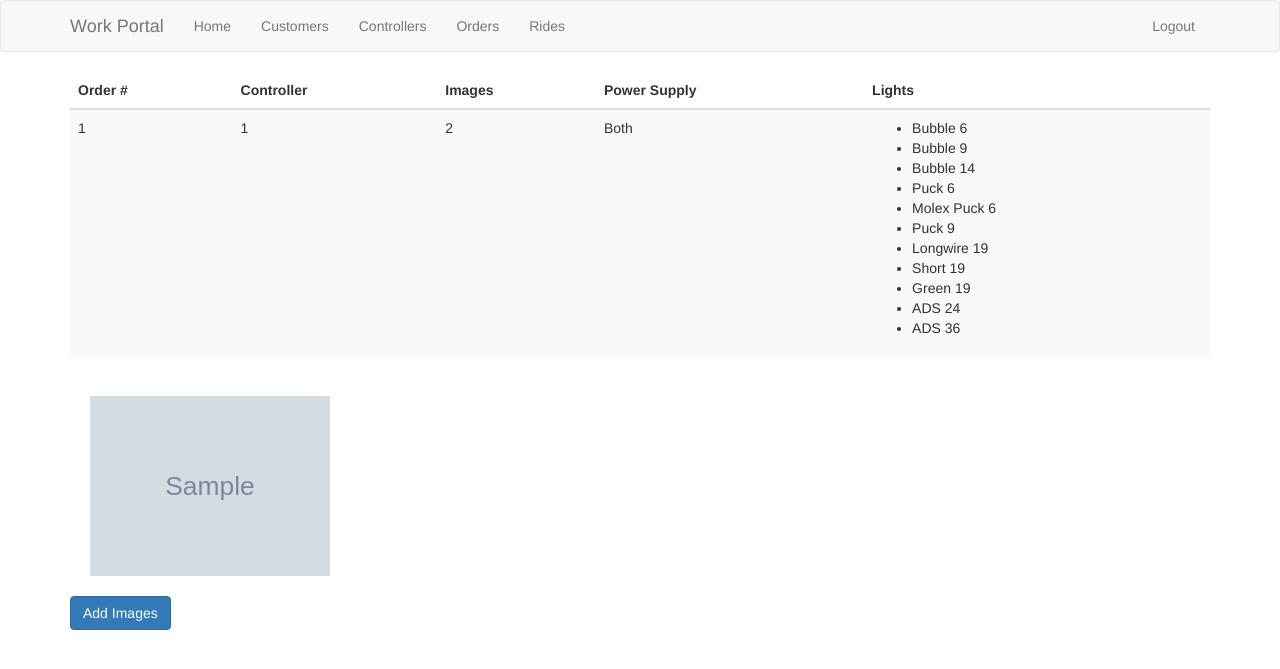
After one commit to garinm90/work, a Flask app: page /order/1 in a window 1280 px wide. The commit adds this page. Shown: the top 669 px of the page. Run offline with Flask 2, Linux system fonts and the light colour scheme; a user stored in the database is signed in; tables that the repository leaves empty hold one stand-in row (values such as "Sample post"); grey boxes marked "Sample" are stand-in pictures; some libraries are stand-ins or nearby versions.

Commit message:
Styling changes

```diff
--- /dev/null
+++ b/app/templates/detail_order.html
@@ -0,0 +1,83 @@
+{% extends "base.html" %}
+
+{% block app_content %}
+
+    <table class="table table-striped">
+        <thead>
+        <tr>
+            <th>Order #</th>
+            <th>Controller</th>
+            <th>Images</th>
+            <th>Power Supply</th>
+            <th>Lights</th>
+        </tr>
+        </thead>
+
+        <tr>
+            <td>{{ order.id }}</td>
+            <td>1</td>
+            <td>2</td>
+            {% if order.two_forty and order.three_twenty %}
+                <td>Both</td>
+            {% elif order.three_twenty %}
+                <td>320</td>
+            {% elif order.two_forty %}
+                <td>240</td>
+            {% endif %}
+            <td>
+                <ul>
+                    {% if order.bubble_six %}
+                        <li>Bubble 6</li>
+                    {% endif %}
+
+                    {% if order.bubble_nine %}
+                        <li>Bubble 9</li>
+                    {% endif %}
+
+                    {% if order.bubble_fourteen %}
+                        <li>Bubble 14</li>
+                    {% endif %}
+
+                    {% if order.puck_six %}
+                        <li>Puck 6</li>
+                    {% endif %}
+                    {% if order.puck_molex_six %}
+                        <li>Molex Puck 6</li>
+                    {% endif %}
+                    {% if order.puck_nine %}
+                        <li>Puck 9</li>
+                    {% endif %}
+                    {% if order.long_nineteen %}
+                        <li>Longwire 19</li>
+                    {% endif %}
+                    {% if order.short_nineteen %}
+                        <li>Short 19</li>
+                    {% endif %}
+                    {% if order.green_nineteen %}
+                        <li>Green 19</li>
+                    {% endif %}
+                    {% if order.ads_twentyfour %}
+                        <li>ADS 24</li>
+                    {% endif %}
+                    {% if order.ads_thirtysix %}
+                        <li>ADS 36</li>
+                    {% endif %}
+
+
+                </ul>
+            </td>
+        </tr>
+
+    </table>
+    {% for image in order.image %}
+        <div class="display">
+            <div class="zoom">
+                <img src="{{ image_url(image.filename) }}" alt="">
+            </div>
+        </div>
+    {% endfor %}
+    <br>
+    <a class="btn btn-primary" href="{{ url_for('upload', order_id=order.id) }}">Add Images</a>
+
+
+{% endblock %}
--- a/app/templates/images.html
+++ b/app/templates/images.html
@@ -17,7 +17,8 @@
         {% endfor %}
     {% else %}
         <h3>Nothing uploaded</h3>
-        <a class="btn btn-primary" href="{{ url_for('upload') }}">Click to upload</a>
     {% endif %}
+    <br>
+    <a class="btn btn-primary" href="{{ url_for('upload', order_id=order_id) }}">Click to upload</a>
 
 {% endblock %}
--- a/app/templates/customers.html
+++ b/app/templates/list_customers.html
@@ -16,8 +16,8 @@
                 </td>
                 <td><a class="btn btn-default"
                        href="{{ url_for('customer_orders', customer_id=customer.id) }}">Orders</a></td>
-                <td><a class="btn btn-default" href="#">Controllers</a></td>
-                <td><a class="btn btn-default" href="#">Rides</a></td>
+                <td><a class="btn btn-primary" href="{{ url_for('create_order', customer_id=customer.id) }}">New
+                    Order</a></td>
                 <td><a class="btn btn-info" href="{{ url_for('edit_customer', number=customer.id) }}">Edit</a>
                 </td>
                 <td><a class="btn btn-danger" href="{{ url_for('delete_customer', number=customer.id) }}">Delete</a>
```
Also changed, not shown: app.db.
